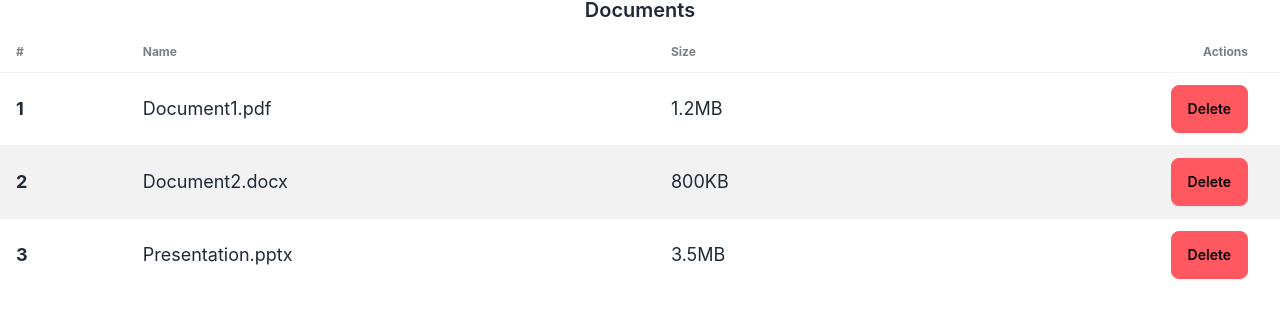
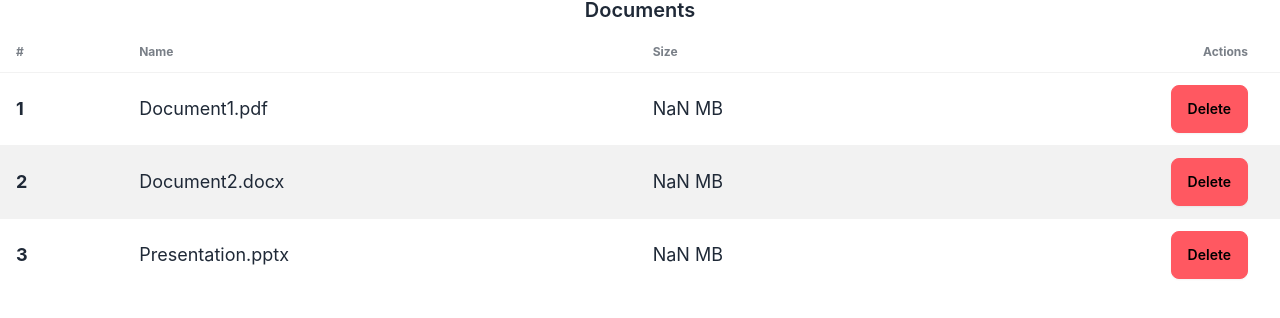
Before and after one commit to timurturut/sugpt, a React (Create React App) app: page /profScreen in a window 1280 px wide. Shown: the part 220-538 px from the top of the page. Built offline with nearby package versions, Linux system fonts and the light colour scheme.

Commit message:
Sidebar refresh

```diff
--- a/src/components/MainScreen.jsx
+++ b/src/components/MainScreen.jsx
@@ -93,14 +93,16 @@ function MainScreen() {
       ]);
 
       setChat(data.chat_id);
+
+
+      setLoading(false);
+      const newHistory = [
+        { _id: data.chat_id, course: data.course, last_message_time: data.last_message_time, title: data.title },
+        ...historyArr
+      ];
+      setHistoryArr(newHistory)
     });
 
-    setLoading(false);
-    const newHistory = [
-      ...historyArr,
-      { _id: data.chat_id, course: data.course, last_message_time: data.last_message_time, title: data.title },
-    ];
-    setHistoryArr(newHistory)
   }
 
   return (
--- a/src/components/ProfScreen.jsx
+++ b/src/components/ProfScreen.jsx
@@ -65,7 +65,7 @@ function ProfScreen({name}) {
             if (!activeLesson) return;
 
             try {
-                const response = await axios.get("http://localhost:5000/getChatContent", {
+                const response = await axios.get("http://localhost:5000/getCourseFiles", {
                     params: {course_code: activeLesson},
                 });
 
@@ -123,7 +123,7 @@ function ProfScreen({name}) {
                             <tr key={index}>
                                 <th>{index + 1}</th>
                                 <td>{doc.name}</td>
-                                <td>{doc.size}</td>
+                                <td>{(doc.size / (1024 * 1024)).toFixed(2)} MB</td>
                                 <td className="text-right pr-8">
                                     <button
                                         className="btn btn-error btn-md"
```
